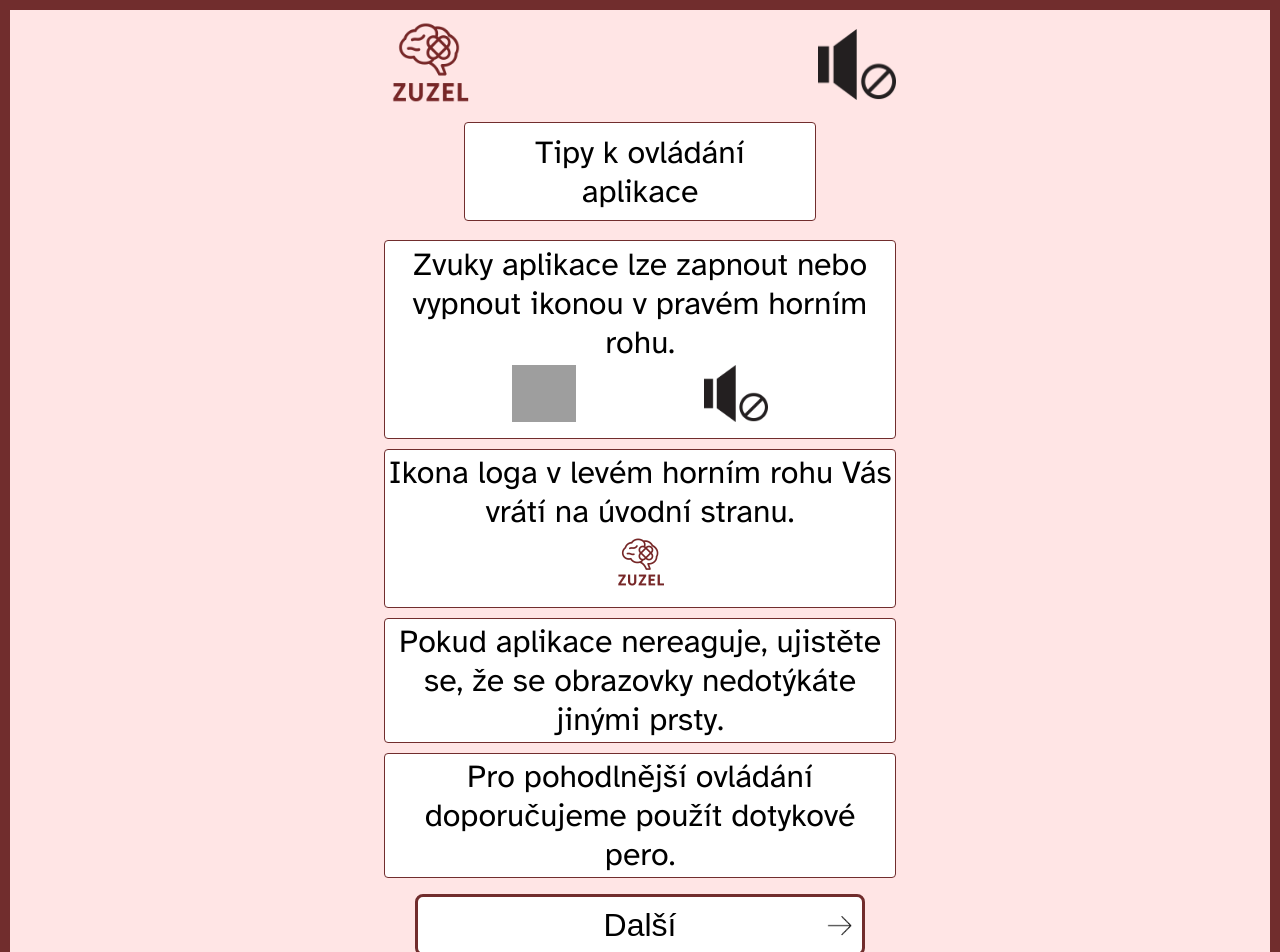
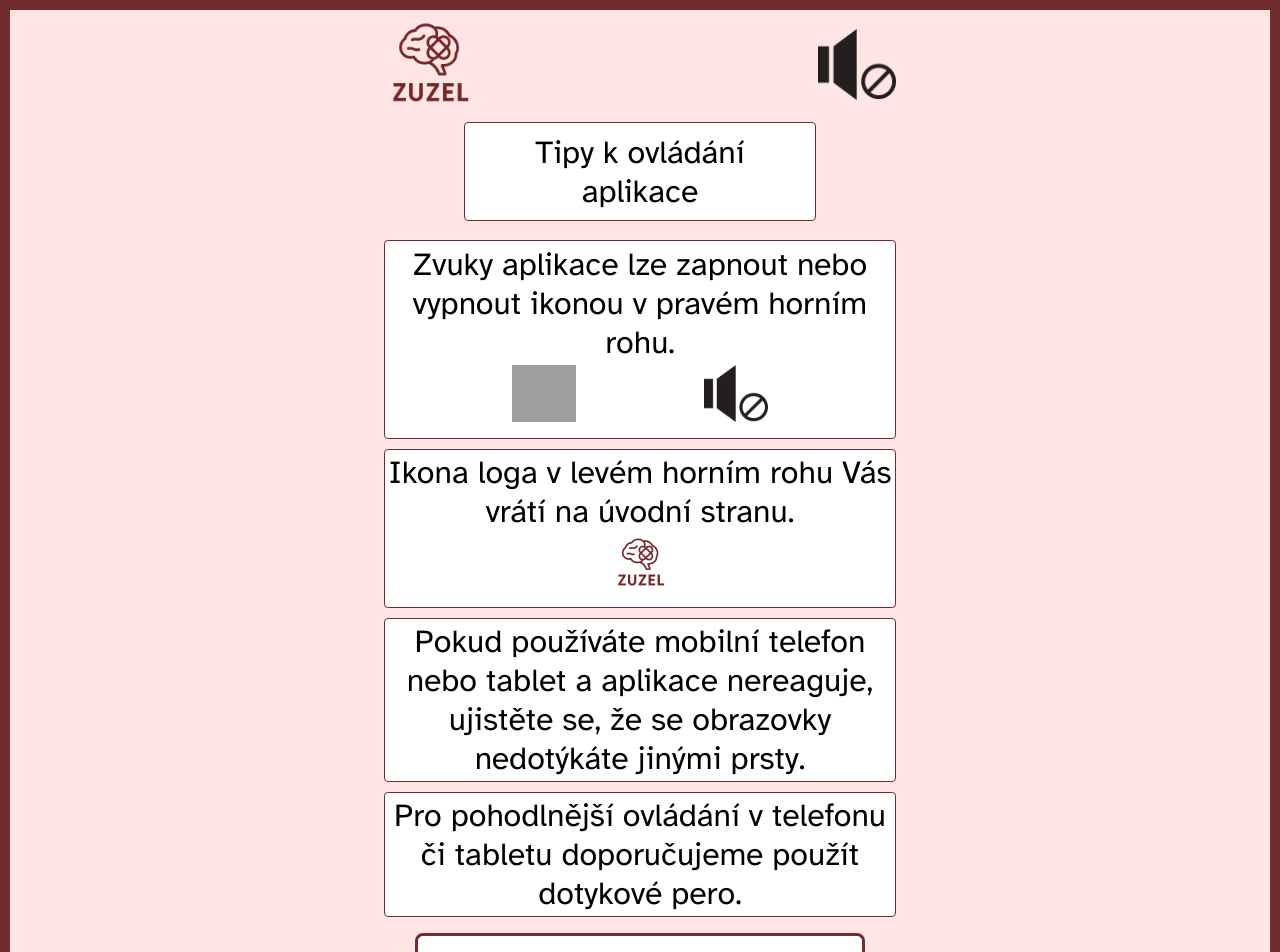
Before and after one commit to ZuskaS/Zuzel, a React (Vite) app: page /tips in a window 1280 px wide. Shown: the top 952 px of the page. Built offline with nearby package versions, Linux system fonts and the light colour scheme; grey boxes are pictures that could not be loaded.

Commit message:
úprava stylů a textu.

```diff
--- a/src/Components/Navigation/Navigation.css
+++ b/src/Components/Navigation/Navigation.css
@@ -1,6 +1,5 @@
 .navigation_container {
   min-height: 100vh;
-  width: 100vw;
   display: flex;
   flex-direction: column;
   align-items: center;
--- a/src/pages/TipsPage/TipsPage.jsx
+++ b/src/pages/TipsPage/TipsPage.jsx
@@ -30,7 +30,10 @@ export const TipsPage = () => {
         <div className="tips-desktop">
           <div className="tips_container">
             <div className="info__text">
-              <p>Zvuky aplikace lze zapnout nebo vypnout ikonou v pravém horním rohu.</p>
+              <p>
+                Zvuky aplikace lze zapnout nebo vypnout ikonou v pravém horním
+                rohu.
+              </p>
               <div className="sound_icons">
                 <img className="icon_sound" src={sound_on} alt="ikona zvuku" />
                 <img className="mute" src={mute} alt="ikona vypnutého zvuku" />
@@ -41,10 +44,16 @@ export const TipsPage = () => {
               <img className="img__logo" src={ZUZEL} alt="logo ZUZEL" />
             </div>
             <div className="info__text">
-              <p>Pokud aplikace nereaguje, ujistěte se, že se obrazovky nedotýkáte jinými prsty.</p>
+              <p>
+                Pokud používáte mobilní telefon nebo tablet a aplikace
+                nereaguje, ujistěte se, že se obrazovky nedotýkáte jinými prsty.
+              </p>
             </div>
             <div className="info__text">
-              <p>Pro pohodlnější ovládání doporučujeme použít dotykové pero.</p>
+              <p>
+                Pro pohodlnější ovládání v telefonu či tabletu doporučujeme
+                použít dotykové pero.
+              </p>
             </div>
             <div>
               <Link to="/instruction">
@@ -86,8 +95,8 @@ export const TipsPage = () => {
           <div className="tips_container">
             <div className="info__text">
               <p>
-                Pokud aplikace nereaguje, ujistěte se, že se obrazovky nedotýkáte
-                jinými prsty, např. při držení telefonu.
+                Pokud aplikace nereaguje, ujistěte se, že se obrazovky
+                nedotýkáte jinými prsty, např. při držení telefonu.
               </p>
             </div>
 
```
